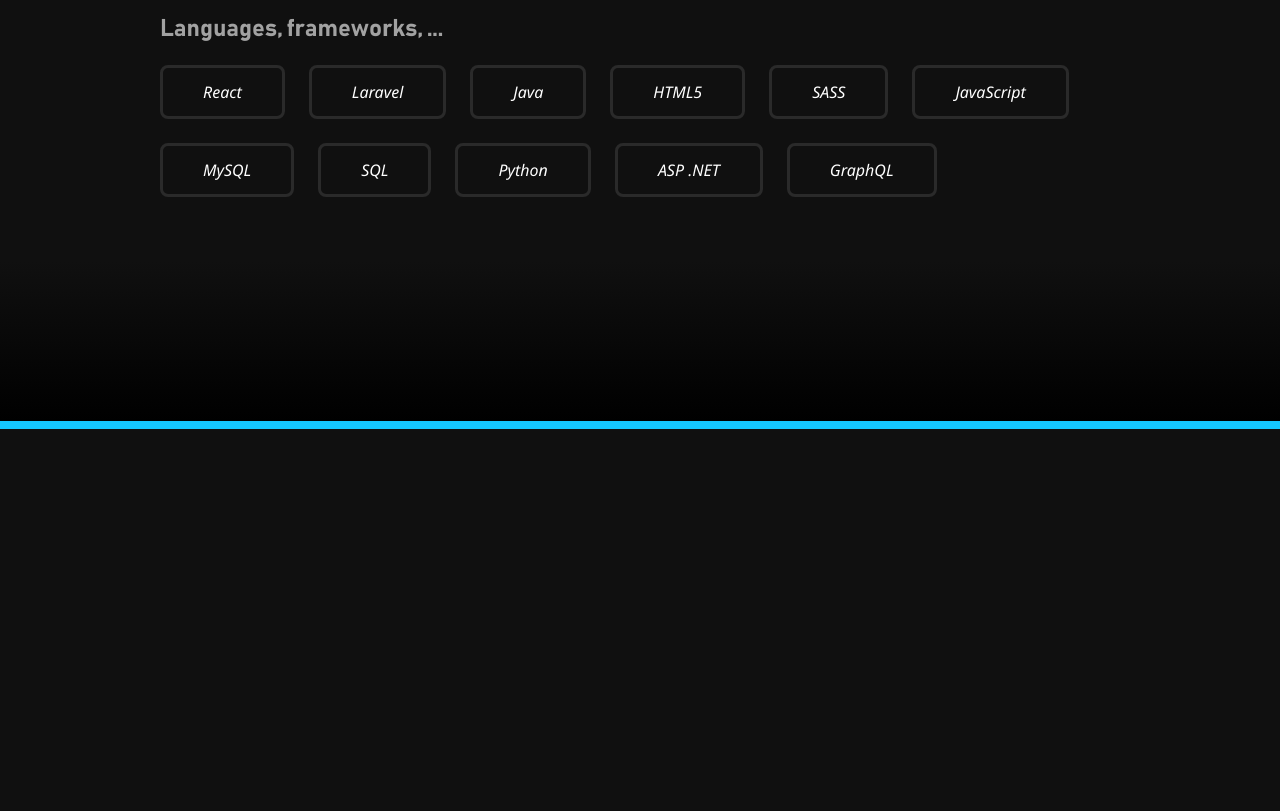
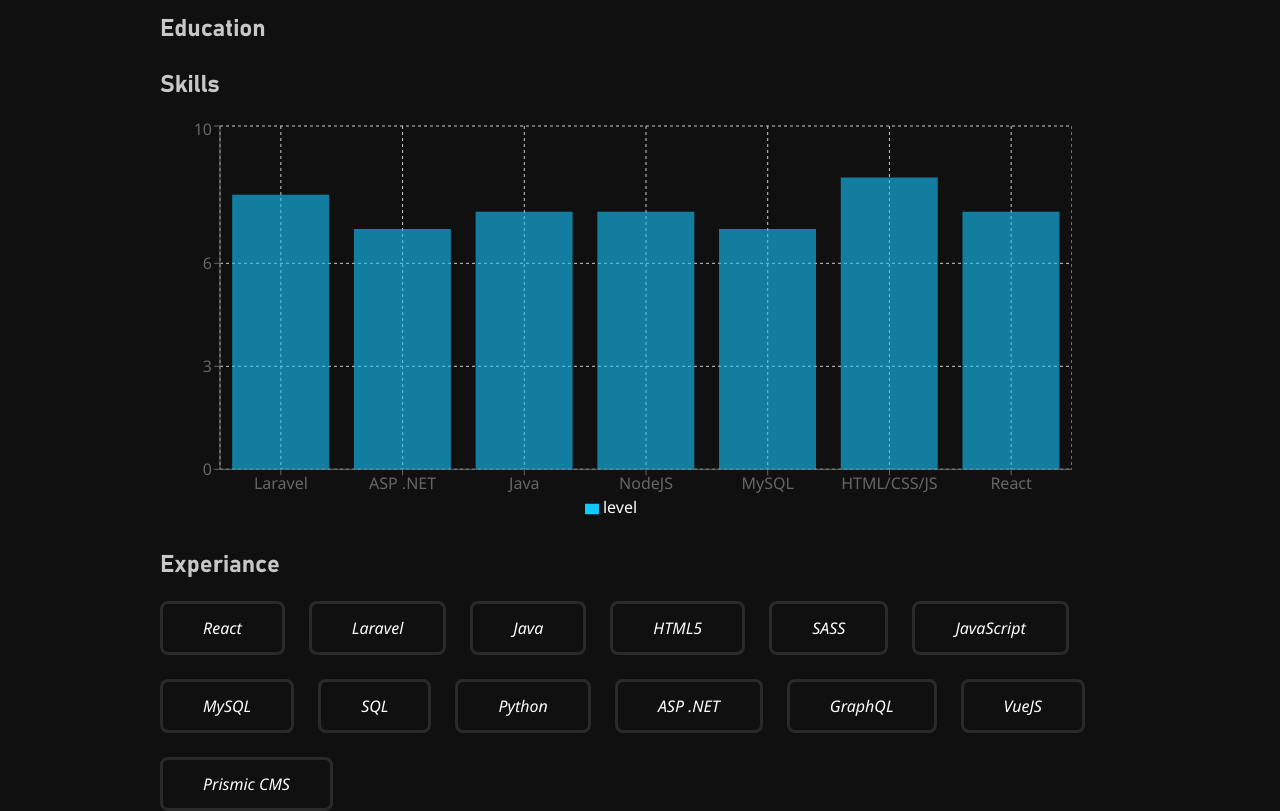
Before and after one commit to RYNZLR/pn-react-blog, a React (Create React App) app: page / in a window 1280 px wide. Shown: the part 1220-2031 px from the top of the page. Before the commit the page ends 1649 px from the top, so only its background shows below. Built offline with nearby package versions, Linux system fonts and the light colour scheme; what prismic-javascript would draw is missing.

Commit message:
Add skills graph to project

```diff
--- a/package.json
+++ b/package.json
@@ -13,6 +13,7 @@
     "react-rotating-text": "^1.4.1",
     "react-router-dom": "^5.2.0",
     "react-scripts": "4.0.1",
+    "recharts": "^1.8.5",
     "web-vitals": "^0.2.4"
   },
   "scripts": {
--- a/src/assets/css/App.css
+++ b/src/assets/css/App.css
@@ -130,7 +130,7 @@ html h2, body h2, #root h2 {
   font-size: 1.5rem;
   font-weight: bold;
   font-family: "bah", Arial, Helvetica, sans-serif;
-  color: #A2A2A2;
+  color: #c7c7c7;
   margin-bottom: 1.5rem;
 }
 html p, body p, #root p {
@@ -199,7 +199,7 @@ html::-webkit-scrollbar, body::-webkit-scrollbar, #root::-webkit-scrollbar {
 }
 html, body, #root {
   scrollbar-width: thin;
-  scrollbar-color: #A2A2A2 #101010;
+  scrollbar-color: #c7c7c7 #101010;
 }
 html::-webkit-scrollbar-track, body::-webkit-scrollbar-track, #root::-webkit-scrollbar-track {
   background: #101010;
--- a/src/assets/css/BlogPosts.css
+++ b/src/assets/css/BlogPosts.css
@@ -50,7 +50,7 @@
 }
 .posts article > em {
   font-weight: bold;
-  color: #A2A2A2;
+  color: #c7c7c7;
 }
 
 @media screen and (max-width: 400px) {
--- a/src/assets/css/Nav.css
+++ b/src/assets/css/Nav.css
@@ -12,7 +12,7 @@ nav ul li {
   margin-right: 5rem;
 }
 nav ul li a {
-  color: #A2A2A2;
+  color: #c7c7c7;
   font-family: "bah", Arial, Helvetica, sans-serif;
   display: inline-block;
   padding: 1rem 2rem;
--- a/src/assets/data/skills.json
+++ b/src/assets/data/skills.json
@@ -53,6 +53,14 @@
         {
             "name": "GraphQL",
             "color": "#e535ab"
+        },
+        {
+            "name": "VueJS",
+            "color": "#41B883"
+        },
+        {
+            "name": "Prismic CMS",
+            "color": "#6970E1"
         }
     ],
 
--- a/src/assets/sass/_colors.scss
+++ b/src/assets/sass/_colors.scss
@@ -1,5 +1,5 @@
 $text: white;
-$text-dark: #A2A2A2;
+$text-dark: #c7c7c7;
 $bg-light: #2A2A2A;
 $bg: #101010;
 $accent: #14C7FF;
--- /dev/null
+++ b/src/components/display/SkillsGraph.js
@@ -0,0 +1,60 @@
+import React, { PureComponent } from 'react';
+import {
+  BarChart, Bar, Cell, XAxis, YAxis, CartesianGrid, Tooltip, Legend, ResponsiveContainer
+} from 'recharts';
+
+const data = [
+  {
+    name: 'Laravel', level: 8,
+  },
+
+  {
+    name: 'ASP .NET', level: 7,
+  },
+
+  {
+    name: 'Java', level: 7.5,
+  },
+
+  {
+    name: 'NodeJS', level: 7.5,
+  },
+
+  {
+    name: 'MySQL', level: 7,
+  },
+
+
+  {
+    name: 'HTML/CSS/JS', level: 8.5,
+  },
+
+
+  {
+    name: 'React', level: 7.5,
+  },
+
+];
+
+export default class Example extends PureComponent {
+
+  render() {
+    return (
+    <ResponsiveContainer width="95%" height={400}>
+      <BarChart
+        data={data}
+        margin={{
+          top: 5, bottom: 5,
+        }}
+      >
+        <CartesianGrid strokeDasharray="3 3" />
+        <XAxis dataKey="name" />
+        <YAxis domain={[0,10]} />
+        <Tooltip cursor={{fill: 'transparent'}}   />
+        <Legend />
+        <Bar dataKey="level" fill="#14C7FF" fillOpacity="0.6" />
+      </BarChart>
+      </ResponsiveContainer>
+    );
+  }
+}
--- a/src/views/AboutMe.js
+++ b/src/views/AboutMe.js
@@ -2,6 +2,8 @@ import React from 'react';
 
 import displayData from '../assets/data/skills.json';
 import TechList from '../components/display/TechList'
+import SkillGraph from '../components/display/SkillsGraph'
+
 
 import profile from '../assets/images/profile.jpg'
 
@@ -20,7 +22,17 @@ export default  function AboutMe(){
             </section>
 
             <section>
-            <h2>Languages, frameworks, ...</h2>
+                <h2>Education</h2>
+
+            </section>
+
+            <section>
+                <h2>Skills</h2>
+                <SkillGraph/>
+            </section>
+
+            <section>
+            <h2>Experiance</h2>
             <TechList/>
             </section>
         </main>
```
Also changed, not shown: 2 other files (tests, documents, lock files or other folders).
